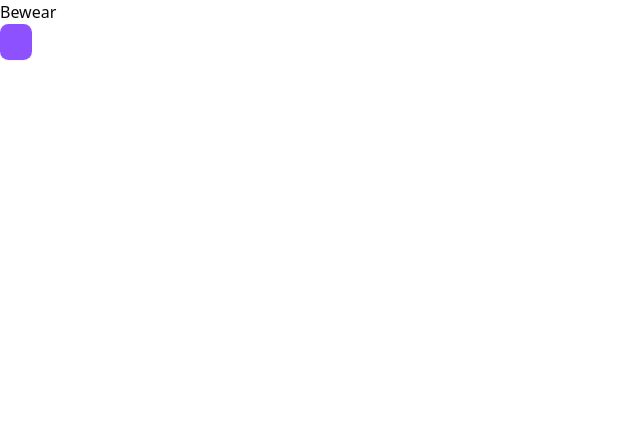
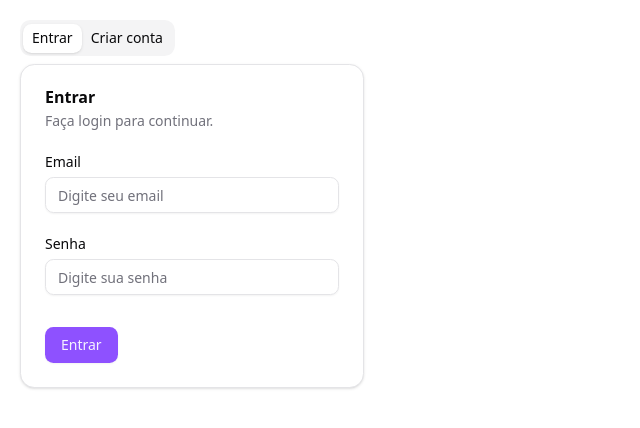
Before and after one commit to Cleyton-1995/bewear-bootcamp, a Next.js app: page / in a window 1280 px wide. Shown: the top 428 px of the page, without its empty margins (0-640 px from the left). Built offline with nearby package versions, Linux system fonts and the light colour scheme.

Commit message:
feat: integrate authentication component with sign-in and sign-up tabs

```diff
--- /dev/null
+++ b/src/app/authentication/page.tsx
@@ -0,0 +1,25 @@
+import { Tabs, TabsContent, TabsList, TabsTrigger } from "@/components/ui/tabs";
+
+import SignInForm from "./components/sign-in-form";
+import SignUpForm from "./components/sign-up-form";
+
+const Authentication = async () => {
+  return (
+    <div className="flex w-full max-w-sm flex-col gap-6 p-5">
+      <Tabs defaultValue="sign-in">
+        <TabsList>
+          <TabsTrigger value="sign-in">Entrar</TabsTrigger>
+          <TabsTrigger value="sign-up">Criar conta</TabsTrigger>
+        </TabsList>
+        <TabsContent value="sign-in">
+          <SignInForm />
+        </TabsContent>
+        <TabsContent value="sign-up">
+          <SignUpForm />
+        </TabsContent>
+      </Tabs>
+    </div>
+  );
+};
+
+export default Authentication;
--- a/src/app/page.tsx
+++ b/src/app/page.tsx
@@ -1,12 +1,11 @@
 import React from "react";
 
-import { Button } from "@/components/ui/button";
+import Authentication from "./authentication/page";
 
 function page() {
   return (
     <div>
-      <div>Bewear</div>
-      <Button></Button>
+      <Authentication />
     </div>
   );
 }
```
